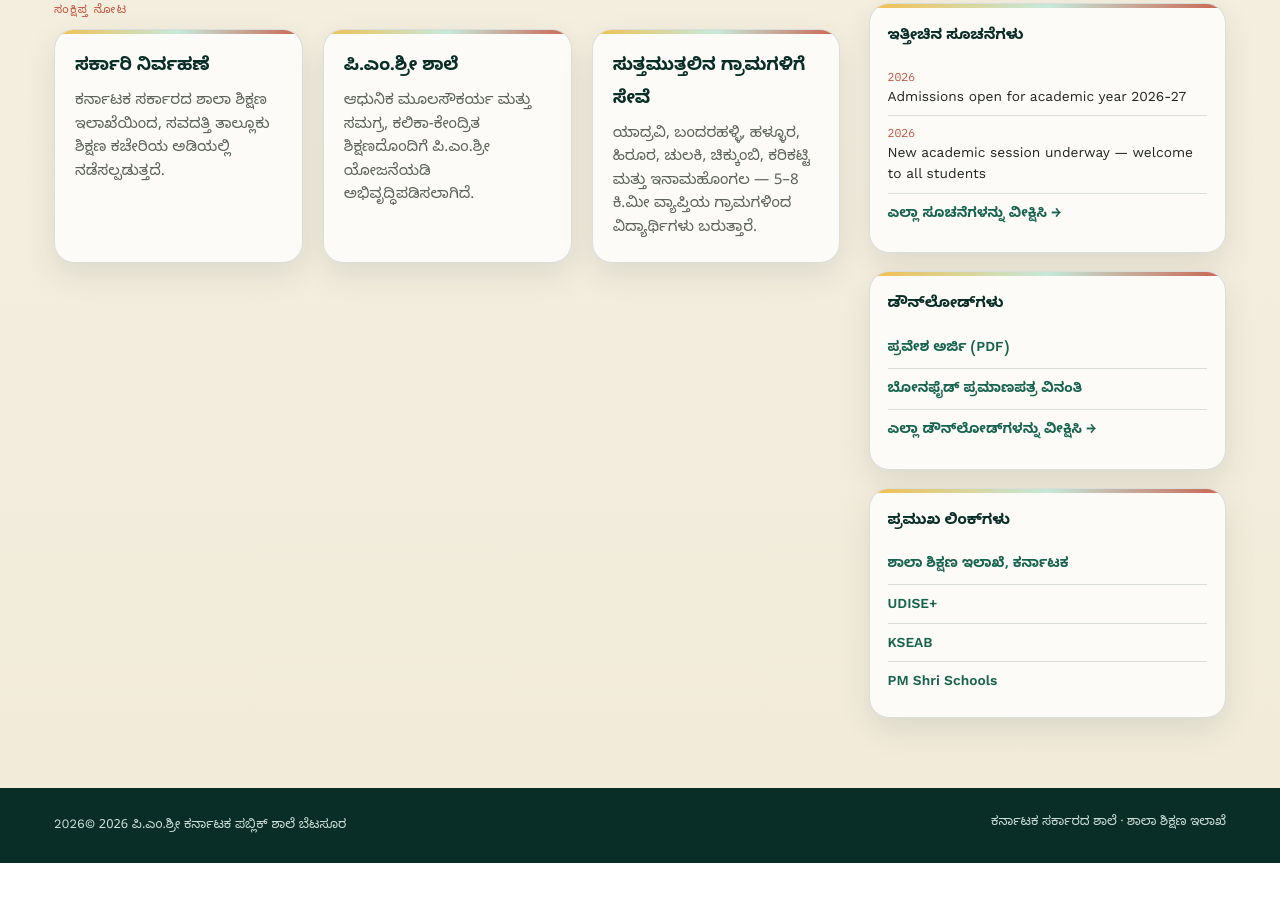
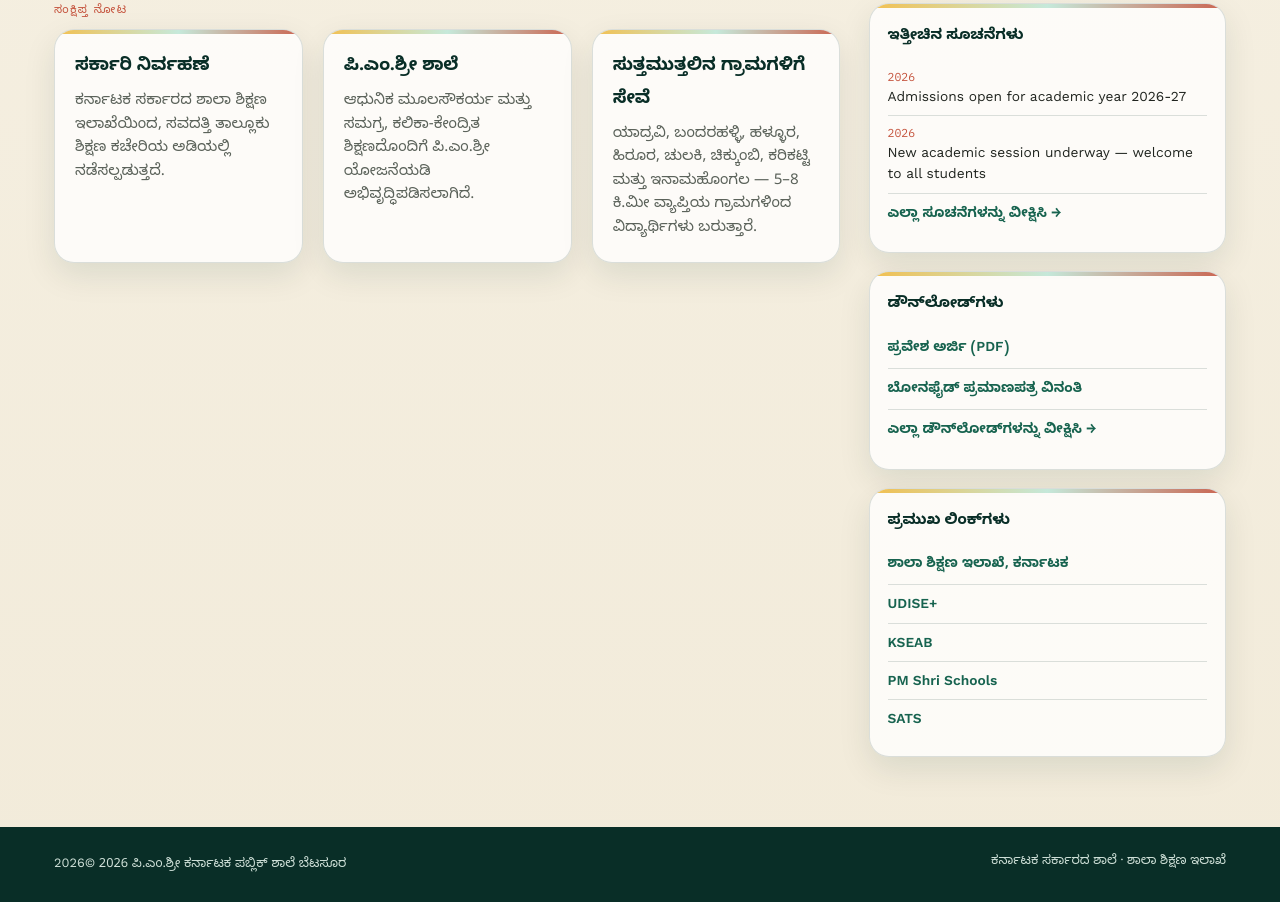
Before and after one commit to ghsrmsabetsur2019-maker/pmshri-betasur-website, a plain HTML site: page index.html in a window 1280 px wide. Shown: the part 2792-3694 px from the top of the page. Before the commit the page ends 3655 px from the top, so only its background shows below. Drawn offline with nearby package versions, Linux system fonts and the light colour scheme; no server answers.

Commit message:
Update index.html

```diff
--- a/index.html
+++ b/index.html
@@ -245,6 +245,7 @@
       <li><a class="ext" href="https://udiseplus.gov.in/" target="_blank" rel="noopener">UDISE+</a></li>
       <li><a class="ext" href="https://kseab.karnataka.gov.in/" target="_blank" rel="noopener">KSEAB</a></li>
       <li><a class="ext" href="https://pmshrischools.education.gov.in/" target="_blank" rel="noopener">PM Shri Schools</a></li>
+       <li><a class="ext" href="https://sats.karnataka.gov.in/" target="_blank" rel="noopener">SATS</a></li>
     </ul>
   </div>
 </aside>
```
